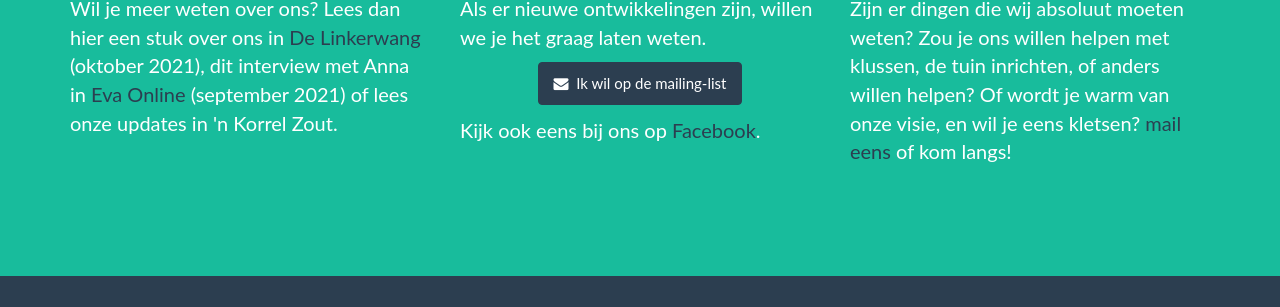
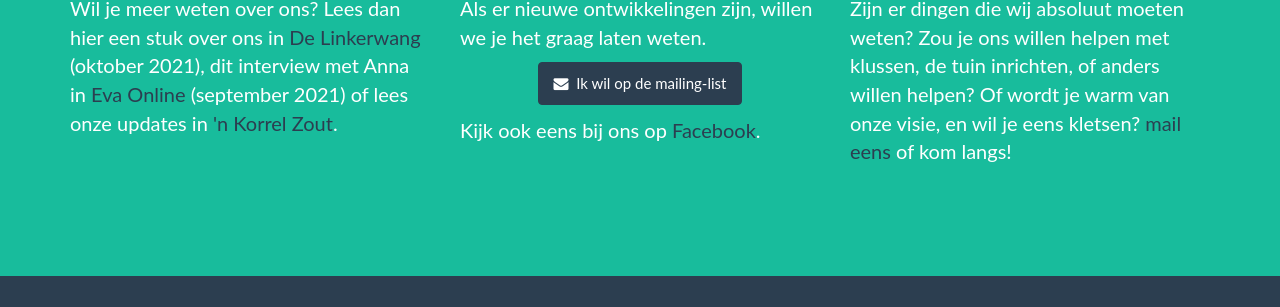
Before and after one commit to dorothygemeenschap/dorothygemeenschap.github.io, a Jekyll site: the page built from vrede-scheppen.html, in a window 1280 px wide and 1260 px high. Shown: the part 715-1022 px from the top of the window. Built offline with Jekyll 4.4.1, drawn with Linux system fonts in a browser that asks for light colours; some web fonts are replaced; part of the change alters nothing that is shown.

```diff
--- a/_includes/join.html
+++ b/_includes/join.html
@@ -21,7 +21,7 @@
             <div class="row">
               <div class="col-md-4">
                 <p>
-                  Wil je meer weten over ons? Lees dan hier een stuk over ons in <a href=>De Linkerwang</a> (oktober 2021), dit interview met Anna in <a href="https://eva.eo.nl/artikel/2021/09/anna-woont-met-haar-gezin-in-een-leefgemeenschap">Eva Online</a> (september 2021) of lees onze updates in 'n Korrel Zout.
+                  Wil je meer weten over ons? Lees dan hier een stuk over ons in <a href="Dorothy_in_DeLinkerWang_oktober2021.pdf">De Linkerwang</a> (oktober 2021), dit interview met Anna in <a href="https://eva.eo.nl/artikel/2021/09/anna-woont-met-haar-gezin-in-een-leefgemeenschap">Eva Online</a> (september 2021) of lees onze updates in <a href="https://korrelzout.noelhuis.nl/">'n Korrel Zout</a>.
                 </p>
               </div>
 
```
